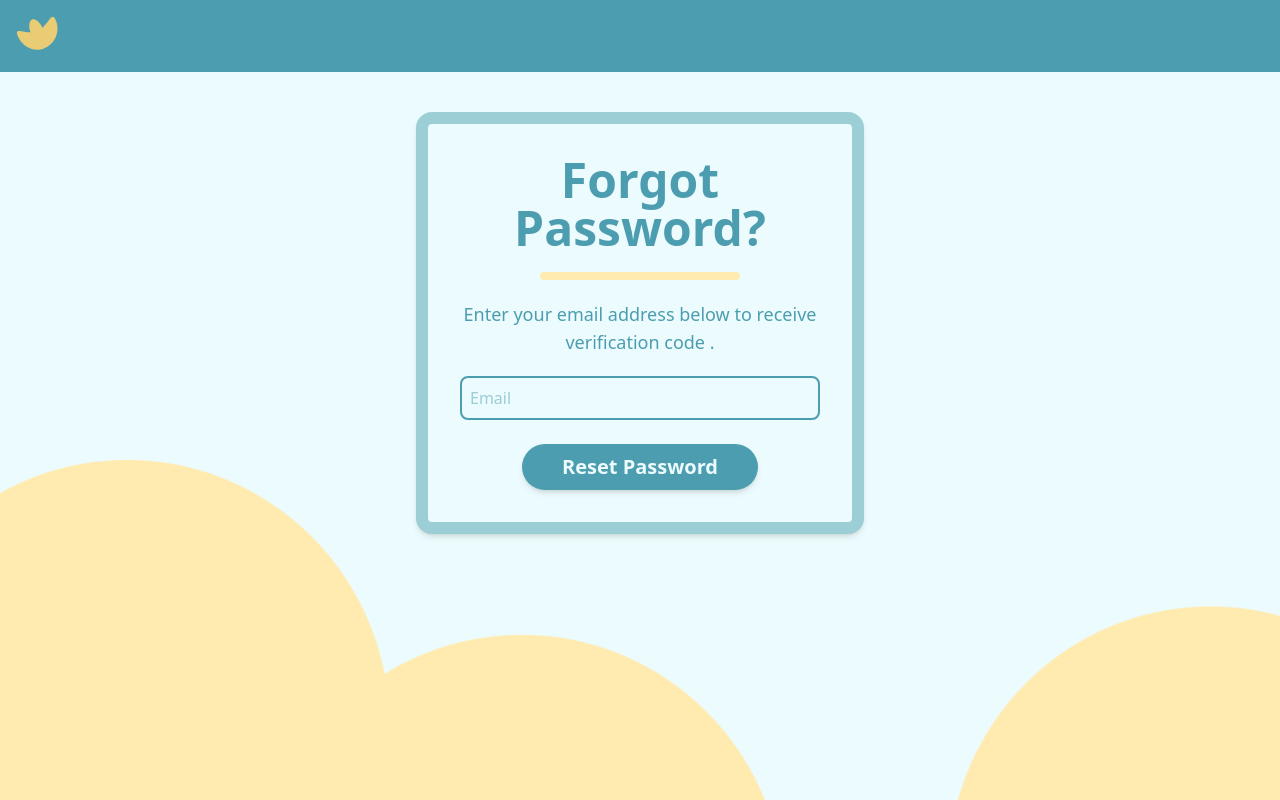
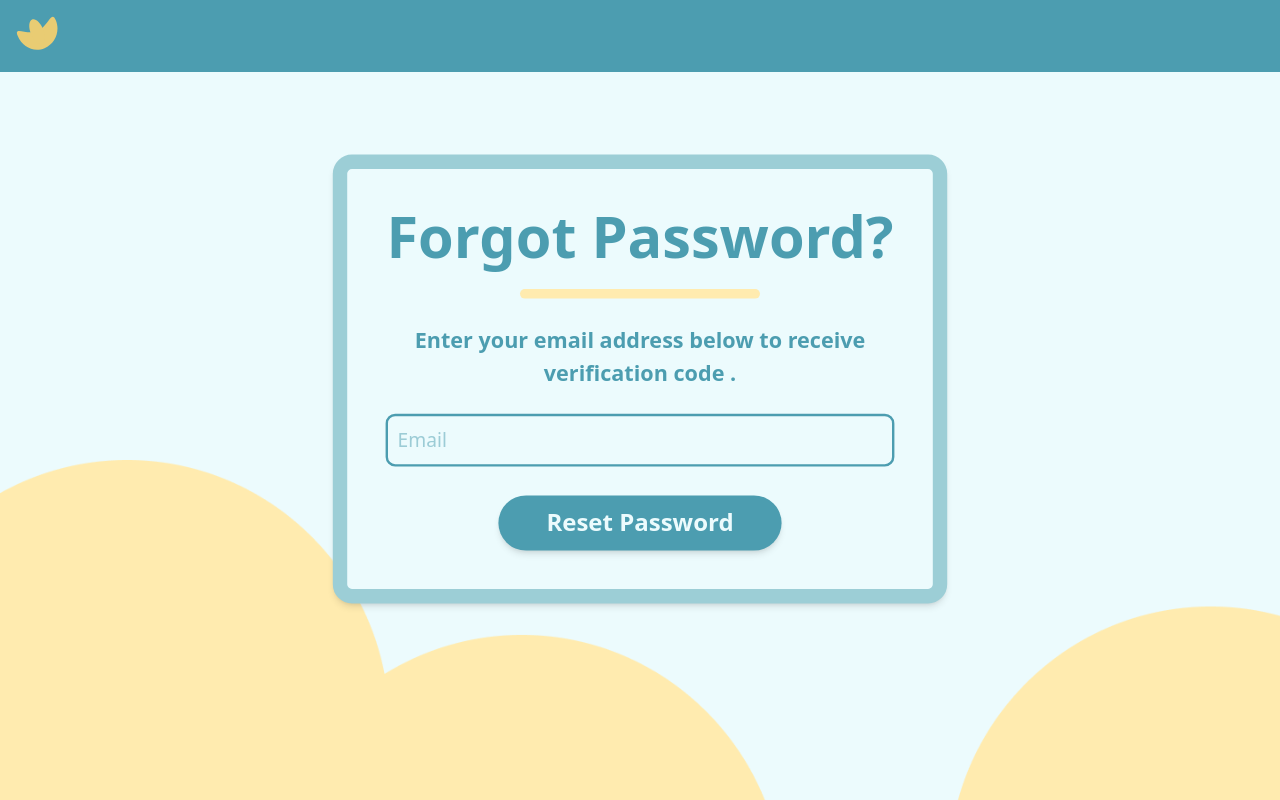
Before and after one commit to urkodi/EventSite, a React (Vite) app: page /forgot-password in a window 1280 px wide. Built offline with nearby package versions, Linux system fonts and the light colour scheme.

Commit message:
sizing fixes

```diff
--- a/src/features/Main.tsx
+++ b/src/features/Main.tsx
@@ -5,7 +5,7 @@ type MainParam = {
 function Main( {children} : MainParam ) {
     return (
 
-        <main className="max-w-[70%] sm:max-w-[50%] md:max-w-[60%] lg:max-w-[65%] flex-7 my-8 mx-2 rounded-2xl bg-gradient-to-b from-lightermoonstone to-moonstone p-3 overflow-hidden">
+        <main className="max-w-[70%] sm:max-w-[50%] md:max-w-[60%] lg:max-w-[70%] flex-7 my-8 mx-2 rounded-2xl bg-gradient-to-b from-lightermoonstone to-moonstone p-3 overflow-hidden">
             {children}
         </main>
 
--- a/src/pages/ContactUsPage.tsx
+++ b/src/pages/ContactUsPage.tsx
@@ -13,7 +13,7 @@ const ContactUsPage = () => {
                 style={{
                     scrollbarColor: '#E9CC73 transparent',
                 }}>
-                <div className="flex justify-items-center bg-bluewhite p-4 rounded-2xl shadow-md flex-col mb-4 w-[95%] mx-auto">
+                <div className="flex justify-items-center bg-bluewhite p-6 rounded-2xl shadow-md flex-col mb-8 w-[95%] mx-auto">
                 <h1 className="text-5xl font-bold text-moonstone mb-4 text-center">Contact Us</h1>
                 {/*Decorative divider*/}
                 <div className="mx-auto w-[90%] rounded-xl h-1 bg-darkervanilla"></div>
@@ -96,7 +96,7 @@ const ContactUsPage = () => {
 
                 {/*Decorative containers*/}
                 <div className="flex flex-col gap-8 w-full lg:w-[35%]">
-                            <div className="relative w-full max-w-3xl h-[40%] bg-bluewhite rounded-4xl shadow-md overflow-hidden group">
+                            <div className="relative w-full max-w-3xl h-[40%] lg:h-[70%] bg-bluewhite rounded-4xl shadow-md overflow-hidden group">
                                 <img
                                     src={HelpDuck}
                                     alt="Help Duck"
--- a/src/pages/CreateAccountPage.tsx
+++ b/src/pages/CreateAccountPage.tsx
@@ -159,8 +159,8 @@ const CreateAccountPage = () => {
                 scrollbarColor: '#4C9DB0 transparent',
             }}>
 
-            <main className="flex-grow flex flex-col items-center justify-center mt-10 mb-10">
-                <div className="w-full max-w-md rounded-2xl p-8 bg-lightermoonstone shadow-md">
+            <main className="flex flex-col items-center justify-center mt-10 mb-10 lg:mt-30 lg:mb-30">
+                <div className="w-full max-w-lg md:max-w-xl lg:max-w-xl transform md:scale-105 lg:scale-120 rounded-2xl px-8 py-5 bg-lightermoonstone shadow-md">
                     <h2 className="font-bold mb-6 text-center text-5xl text-moonstone">
                         Create Account
                     </h2>
--- a/src/pages/ForgotPassword.tsx
+++ b/src/pages/ForgotPassword.tsx
@@ -38,13 +38,13 @@ const ForgotPassword = () => {
             </header>
 
             {/* Main Content */}
-            <main className="flex flex-col items-center justify-center mt-10 mb-10">
-                <div className="max-w-md rounded-2xl p-8 bg-bluewhite shadow-md border-12 border-lightermoonstone">
+            <main className="flex flex-col items-center justify-center mt-10 mb-10 lg:mt-30 lg:mb-30">
+                <div className="max-w-lg md:max-w-md lg:max-w-lg transform md:scale-105 lg:scale-120 rounded-2xl p-8 bg-bluewhite shadow-md border-12 border-lightermoonstone">
                     <h2 className="font-bold mb-5 text-center text-5xl text-moonstone">
                         {submitted ? "Check Your Email" : "Forgot Password?"}
                     </h2>
                     <div className="mx-auto w-50 rounded-xl h-2 bg-vanilla mb-5 mt-5"></div>
-                    <div className="mb-5 text-center text-moonstone text-bold text-lg">
+                    <div className="mb-5 text-center text-moonstone font-semibold text-lg">
                         {submitted
                             ? "If we found an account with that email, your 6-digit code has been sent to:"
                             : "Enter your email address below to receive verification code ."
--- a/src/pages/LandingPage.tsx
+++ b/src/pages/LandingPage.tsx
@@ -84,7 +84,7 @@ function LandingPage() {
           </div>
         </div>
 
-        <section className="w-full flex justify-center items-start gap-16 px-12 mb-20 max-w-7xl">
+        <section className="w-full flex flex-row justify-center items-start md:gap-16 px-12 mb-20 max-w-7xl lg:gap-32">
 
           <section className="flex flex-col w-[50%]">
             <h2 className="bg-moonstone text-whiteblue font-semibold text-xl px-30 py-3 rounded-full mb-6 shadow-xl self-center text-center">
--- a/src/pages/LoginPage.tsx
+++ b/src/pages/LoginPage.tsx
@@ -71,8 +71,8 @@ function LoginPage() {
                 scrollbarColor: '#4C9DB0 transparent',
             }}>
 
-      <main className="flex flex-col items-center justify-center mt-10 mb-10">
-        <div className="w-full max-w-md rounded-2xl px-8 py-5 bg-lightermoonstone shadow-md">
+      <main className="flex flex-col items-center justify-center mt-10 mb-10 lg:mt-40 lg:mb-40">
+        <div className="w-full max-w-lg md:max-w-xl lg:max-w-xl transform md:scale-105 lg:scale-120 rounded-2xl px-8 py-5 bg-lightermoonstone shadow-md">
           <h2 className="font-bold mb-6 text-center text-5xl text-moonstone">
             Log In
           </h2>
```
